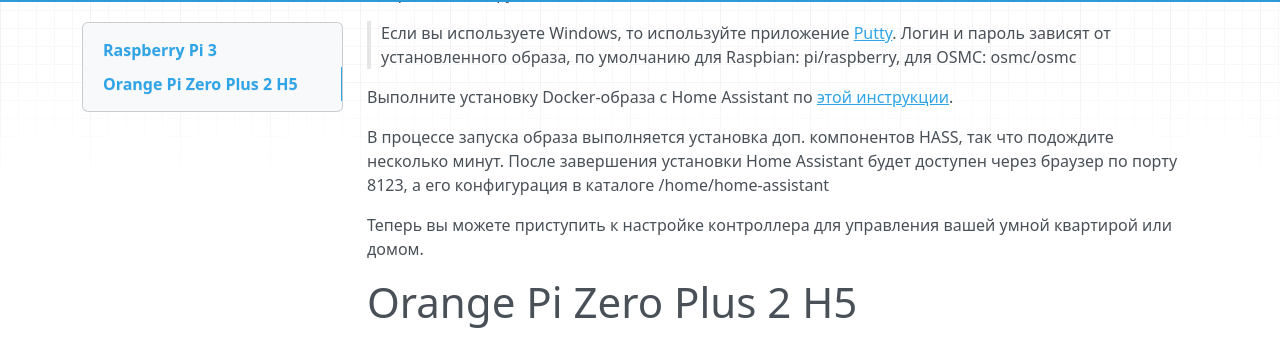
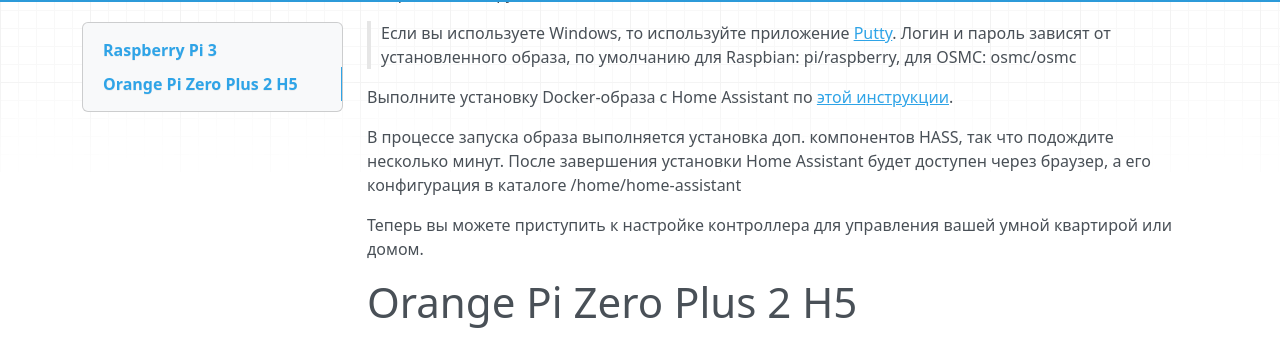
Before and after one commit to cutecare/cutecare-docs, an MkDocs documentation site: the page built from docs/Установка.md, in a window 1280 px wide and 900 px high, scrolled down 451 px. Shown: the part 134-473 px from the top of the window. Built offline with MkDocs 1.6.1, drawn with Linux system fonts in a browser that asks for light colours; nearby versions of some CDN libraries; old or Windows-style settings are respelled for this version of MkDocs; some of the changed text lies outside the part shown.

Commit message:
Update Установка.md

```diff
--- a/docs/Установка.md
+++ b/docs/Установка.md
@@ -17,7 +17,7 @@
 
 Выполните установку Docker-образа c Home Assistant по [этой инструкции](https://github.com/cutecare/rpi-home-assistant).
 
-В процессе запуска образа выполняется установка доп. компонентов HASS, так что подождите несколько минут. После завершения установки  Home Assistant будет доступен через браузер по порту 8123, а его конфигурация в каталоге /home/home-assistant
+В процессе запуска образа выполняется установка доп. компонентов HASS, так что подождите несколько минут. После завершения установки  Home Assistant будет доступен через браузер, а его конфигурация в каталоге /home/home-assistant
 
 Теперь вы можете приступить к настройке контроллера для управления вашей умной квартирой или домом.
 
@@ -50,6 +50,6 @@
 
 В зависимости от используемого образа ОС (его версии), а также версии самой платы, вам может потребоваться дополнительная настройка автоматического включения модуля Bluetooth. В инструкции по установке Docker-образа подробно описано, что нужно для этого сделать.
 
-После завершения установки приложение Home Assistant будет доступно через браузер по стандартному порту 80, а его конфигурация в каталоге /home/home-assistant
+После завершения установки приложение Home Assistant будет доступно через браузер, а его конфигурация в каталоге /home/home-assistant
 
 Теперь вы можете приступить к настройке контроллера для управления вашей умной квартирой или домом.
```
